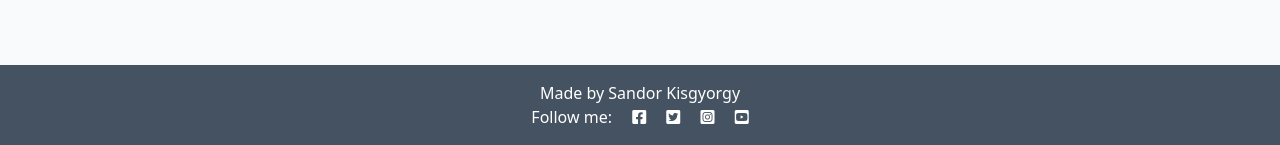
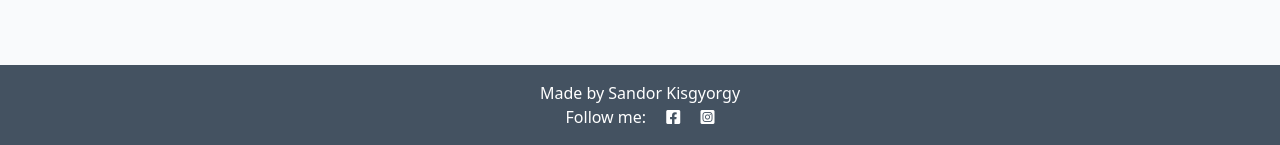
Before and after one commit to Code-Institute-Submissions/ksagep-Forth-milestone-project-MaquetteBlog_JanResub, a Django app: page /accounts/signup/ in a window 1280 px wide. Shown: the part 655-800 px from the top of the page. Run offline with Django 3.2, Linux system fonts and the light colour scheme.

Commit message:
Delete 2 social possibilities from footer.

```diff
--- a/templates/base.html
+++ b/templates/base.html
@@ -79,9 +79,7 @@
     <footer class="footer mt-auto py-3 dark-bg">
         <p class="m-0 text-center text-white">Made by Sandor Kisgyorgy</p>
         <p class="m-0 text-center text-white">Follow me: <i class="fab fa-facebook-square ms-3"></i>
-            <i class="fab fa-twitter-square ms-3"></i>
             <i class="fab fa-instagram-square ms-3"></i>
-            <i class="fab fa-youtube-square ms-3"></i></p>
     </footer>
     <script>
         setTimeout(function() {
```
Also changed, not shown: README.md.
